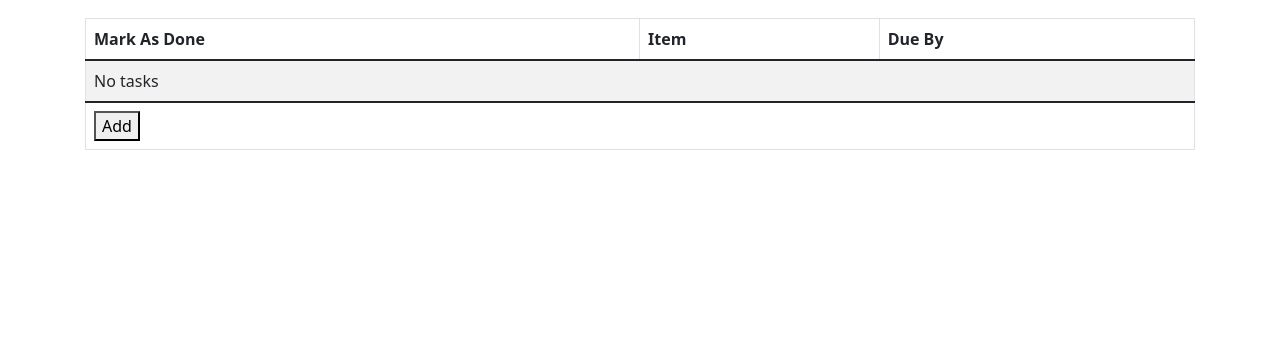
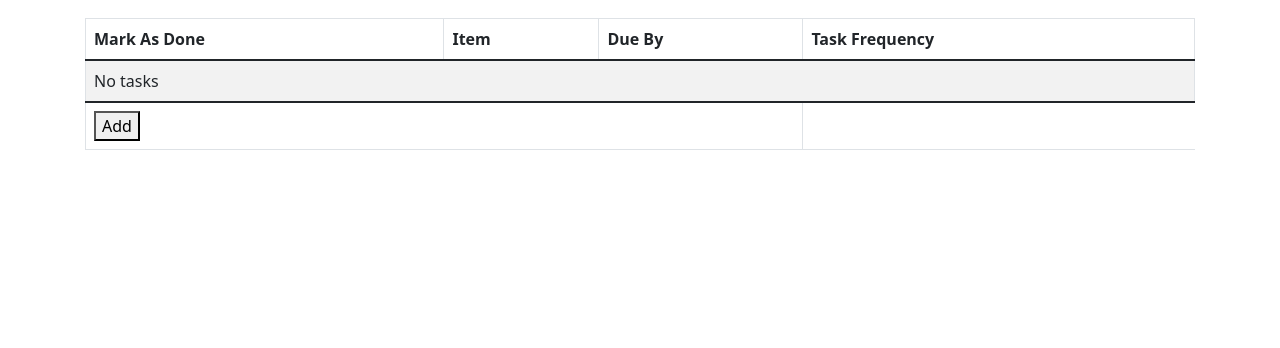
Before and after one commit to petermcd/Intra-Site, a Django app: page /tasks/ in a window 1280 px wide. Shown: the part 106-454 px from the top of the page. Run offline with Django 4.2, Linux system fonts and the light colour scheme; data that the repository does not hold is empty; some libraries are stand-ins or nearby versions.

Commit message:
Improved pagination and added ability for recuring tasks

```diff
--- a/requirements.txt
+++ b/requirements.txt
@@ -2,5 +2,6 @@
 django_cleanup
 django-debug-toolbar
 mysqlclient
+python-dateutil
 python-dotenv
 requests
--- a/tasks/views.py
+++ b/tasks/views.py
@@ -1,11 +1,12 @@
 """Views for the Task application."""
 from datetime import datetime
 
+from dateutil.relativedelta import relativedelta
 from django.http import HttpResponse
 from django.shortcuts import render
 from django.views import generic
 
-from tasks.models import Task
+from tasks.models import Task, TaskFrequency
 
 
 class TaskView(generic.ListView):
@@ -36,9 +37,15 @@
         Rendered form
     """
     task_item = Task()
-    task_item.description = request.POST["task-text"]
+    task_item.title = request.POST["task-title"]
     due_by = datetime.strptime(request.POST["task-due-by"], "%d-%m-%Y %H:%M")
     task_item.due_by = due_by
+    if len(request.POST["task-frequency"]) == 1:
+        task_frequency = TaskFrequency.objects.filter(
+            pk=request.POST["task-frequency"][0]
+        )
+        if len(task_frequency) == 1:
+            task_item.frequency = task_frequency[0]
     task_item.save()
     context = {"task": task_item}
     return render(request, "tasks/partials/task_item.html", context)
@@ -57,7 +64,20 @@
     """
     task_item = Task.objects.filter(pk=pk)
     if len(task_item) == 1:
-        task_item[0].completed = True
+        task_frequency = task_item[0].frequency
+        if not task_frequency or (
+            task_frequency.days_to_add == 0
+            and task_frequency.months_to_add == 0
+            and task_frequency.years_to_add == 0
+        ):
+            task_item[0].completed = True
+        else:
+            dt = relativedelta(
+                days=task_frequency.days_to_add,
+                months=task_frequency.months_to_add,
+                years=task_frequency.years_to_add,
+            )
+            task_item[0].due_by += dt
         task_item[0].save()
     return HttpResponse(status=200)
 
@@ -72,5 +92,6 @@
     Returns:
         Rendered form
     """
-    context = {}
+    context = {"task_frequencies": list(TaskFrequency.objects.all())}
+    print(context)
     return render(request, "tasks/partials/task_add_form.html", context)
--- a/templates/tasks/index.html
+++ b/templates/tasks/index.html
@@ -12,6 +12,7 @@
           <th>Mark As Done</th>
           <th>Item</th>
           <th>Due By</th>
+          <th>Task Frequency</th>
         </tr>
       </thead>
       <tfoot>
@@ -42,13 +43,14 @@
                 </button>
               </form>
             </td>
-            <td><label for="{{ task.pk }}">{{ task.description }}</label></td>
+            <td><label for="{{ task.pk }}">{{ task.title }}</label></td>
             <td>{{ task.due_by }}</td>
+            <td>{{ task.frequency }}</td>
           </tr>
         {% endfor %}
         {% if task_list|length < 1 %}
           <tr>
-            <td colspan="3">No tasks</td>
+            <td colspan="4">No tasks</td>
           </tr>
         {% endif %}
       </tbody>
--- a/templates/tasks/partials/task_item.html
+++ b/templates/tasks/partials/task_item.html
@@ -11,6 +11,7 @@
       </button>
     </form>
   </td>
-  <td><label for="{{ task.pk }}">{{ task.description }}</label></td>
+  <td><label for="{{ task.pk }}">{{ task.title }}</label></td>
   <td>{{ task.due_by }}</td>
+  <td>{{ task.frequency }}</td>
 </tr>
```
Also changed, not shown: tasks/admin.py (+12 -3 lines), tasks/models.py (+27 -2 lines), templates/books/authors.html (+12 -4 lines), templates/books/index.html (+12 -4 lines), templates/tasks/partials/task_add_form.html (+8 -1 lines), .pre-commit-config.yaml, tasks/migrations/0003_taskfrequency_task_frequency.py (added), tasks/migrations/0004_alter_taskfrequency_days_to_add_and_more.py (added), tasks/migrations/0005_remove_task_description.py (added).
